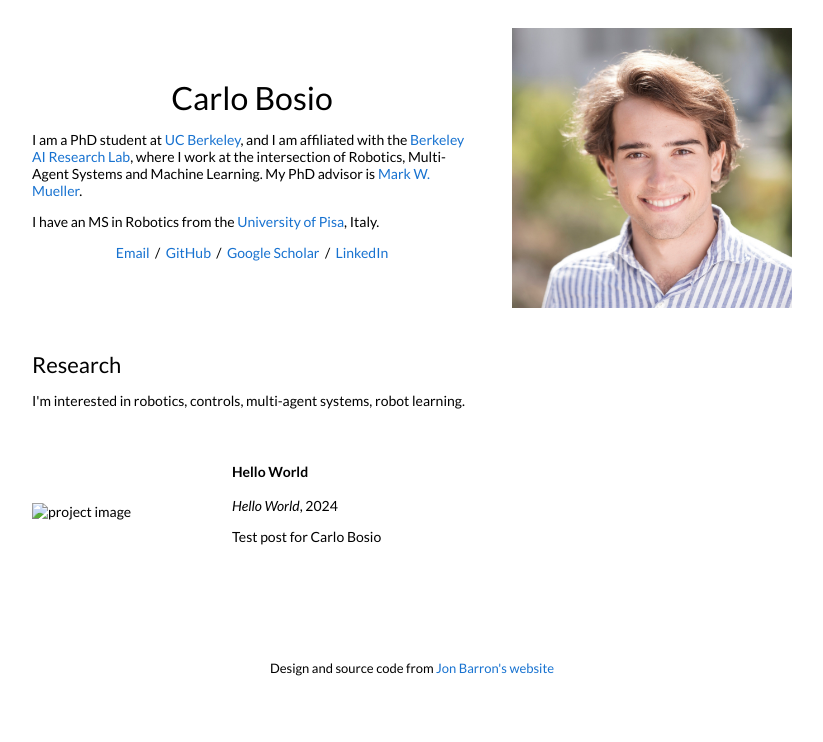
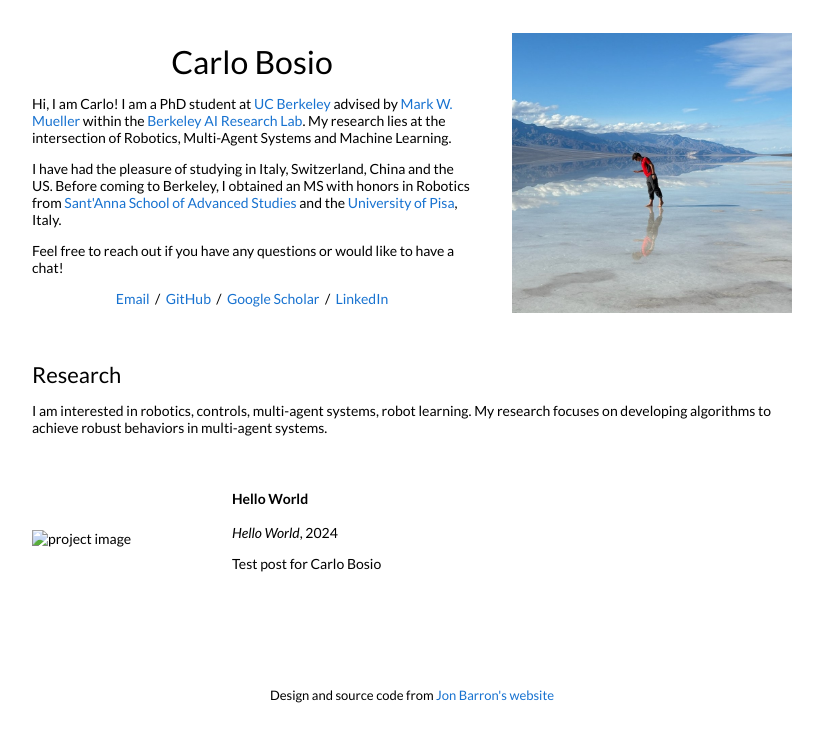
Before and after one commit to carlobosio/carlobosio.github.io, a Jekyll site: the page built from _posts/2024-05-25-test.markdown, in a window 1280 px wide. Shown: the top 742 px of the page, without its empty margins (228-1051 px from the left). Built offline with Jekyll 4.4.1, drawn with Linux system fonts in a browser that asks for light colours.

```diff
--- a/CNAME
+++ /dev/null
@@ -1 +0,0 @@
-leonidk.com
--- a/_layouts/default.html
+++ b/_layouts/default.html
@@ -34,13 +34,16 @@
               <h1>
                 Carlo Bosio
               </h1>
-              <p>I am a PhD student at <a href="https://www.berkeley.edu/">UC Berkeley</a>, and I am affiliated with the <a href="https://bair.berkeley.edu/">Berkeley AI Research Lab</a>, where I work at the intersection of Robotics, Multi-Agent Systems and Machine Learning. My PhD advisor is <a href="https://hiperlab.berkeley.edu/members/mark-w-mueller/">Mark W. Mueller</a>.
+              <p>Hi, I am Carlo! I am a PhD student at <a href="https://www.berkeley.edu/">UC Berkeley</a> advised by <a href="https://hiperlab.berkeley.edu/members/mark-w-mueller/">Mark W. Mueller</a> within the <a href="https://bair.berkeley.edu/">Berkeley AI Research Lab</a>. My research lies at the intersection of Robotics, Multi-Agent Systems and Machine Learning.
               </p>
               <!-- <p>
                 From 2011 to 2017, I worked at <a href="https://www.intel.com">Intel</a>, as part of <a href="https://www.intelrealsense.com/">Intel RealSense</a>. I primarily designed computer vision algorithms for efficient hardware ASICs, including the Intel RealSense <a href="https://software.intel.com/en-us/articles/realsense-r200-camera">R200</a> and <a href="https://software.intel.com/en-us/realsense/d400">D400</a> RGB-D sensors. Additionally, I worked on <a href="https://github.com/IntelRealSense/librealsense">software APIs</a>, <a href="https://patents.google.com/patent/US9992474B2">active illumination systems</a>, <a href="https://patents.google.com/patent/US9304597">human-computer interaction devices</a>, and helped develop demos for trade shows, including CES 2012-2016.
               </p> -->
               <p>
-                I have an MS in Robotics from the <a href="https://www.unipi.it/index.php/english">University of Pisa</a>, Italy.
+                I have had the pleasure of studying in Italy, Switzerland, China and the US. Before coming to Berkeley, I obtained an MS with honors in Robotics from <a href="https://www.santannapisa.it/en">Sant'Anna School of Advanced Studies</a> and the <a href="https://www.unipi.it/index.php/english">University of Pisa</a>, Italy.
+              </p>
+              <p>
+                Feel free to reach out if you have any questions or would like to have a chat!
               </p>
               <p style="text-align:center">
                 <a target="_blank" href="https://mailhide.io/e/B8TyS"> Email</a> &nbsp;/&nbsp;
@@ -60,7 +63,7 @@
             <td style="padding:2.5%;width:100%;vertical-align:middle">
               <h2>Research</h2>
               <p>
-                I'm interested in robotics, controls, multi-agent systems, robot learning.
+                I am interested in robotics, controls, multi-agent systems, robot learning. My research focuses on developing algorithms to achieve robust behaviors in multi-agent systems.
               </p>
             </td>
           </tr>
```
Also changed, not shown: _old_posts/2012-01-10-ces2012.markdown (deleted, +0 -16 lines), _old_posts/2013-01-10-ces2013.markdown (deleted, +0 -16 lines), _old_posts/2013-08-01-idf2013.markdown (deleted, +0 -10 lines), favicon.ico, images/favicon.ico (deleted), images/profile.jpg, images/uc_berkeley_seal.png (added), 1 other file.
